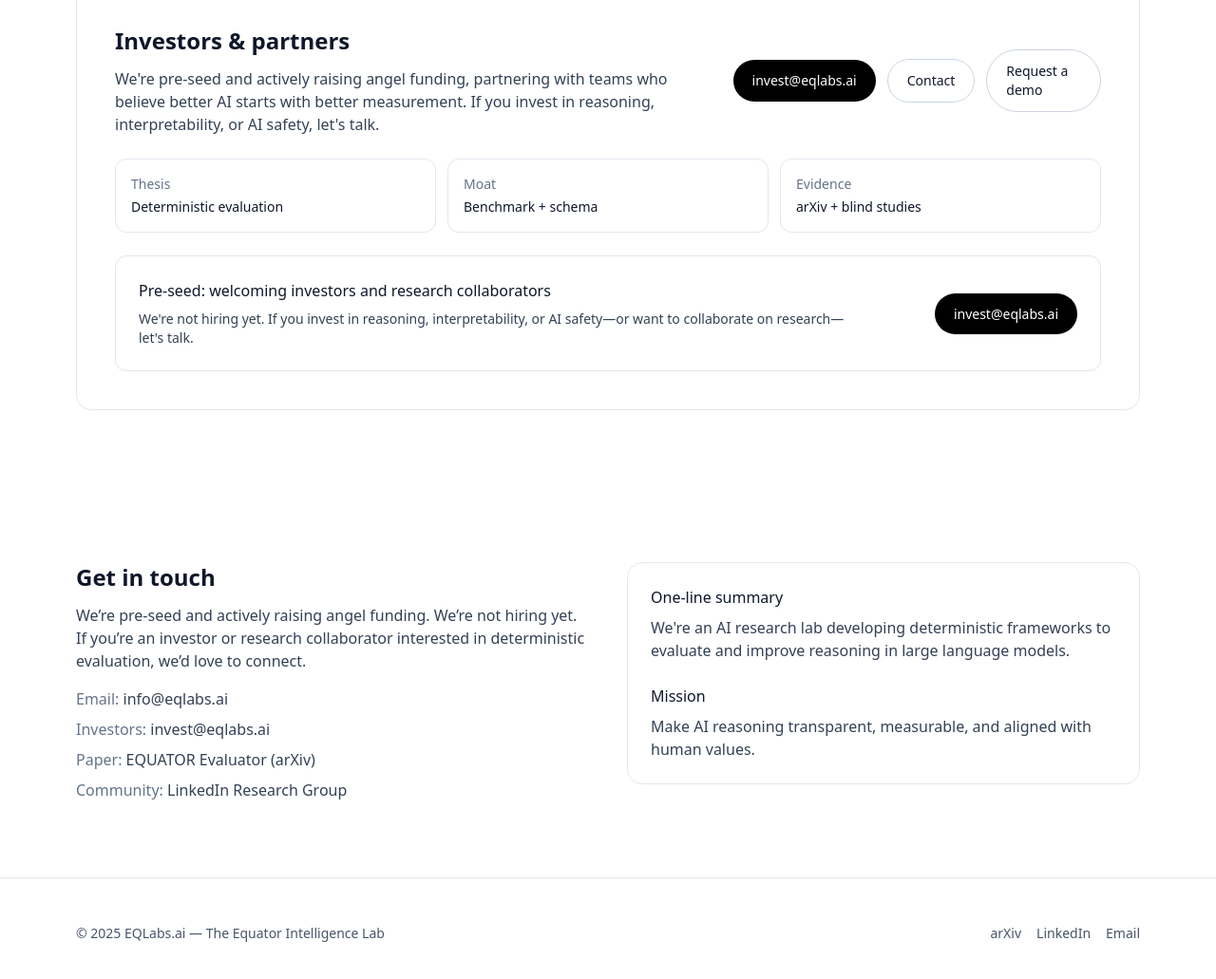
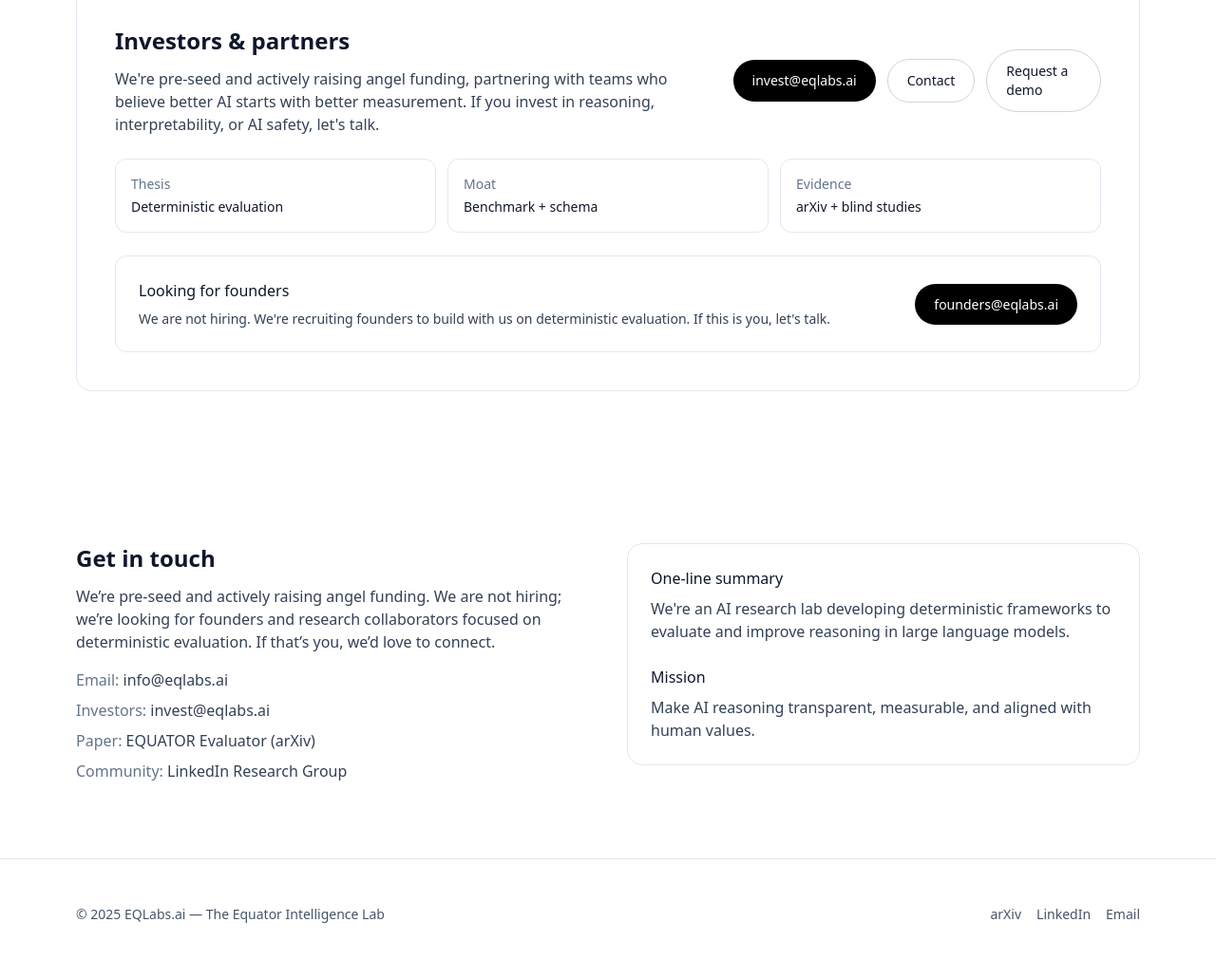
Before and after one commit to raymondbernard/eqlabs, a website: page index.html in a window 1280 px wide. Shown: the part 3619-4650 px from the top of the page at 95% size. Drawn offline with nearby package versions, Linux system fonts and the light colour scheme.

Commit message:
Homepage: clarify we are not hiring; recruiting founders (founders@eqlabs.ai)

```diff
--- a/index.html
+++ b/index.html
@@ -307,11 +307,11 @@
         <div class="mt-6 rounded-xl border border-slate-200 p-6">
           <div class="md:flex md:items-center md:justify-between">
             <div>
-              <h3 class="font-medium">Pre‑seed: welcoming investors and research collaborators</h3>
-              <p class="mt-2 text-slate-700 text-sm max-w-3xl">We're not hiring yet. If you invest in reasoning, interpretability, or AI safety—or want to collaborate on research—let's talk.</p>
+              <h3 class="font-medium">Looking for founders</h3>
+              <p class="mt-2 text-slate-700 text-sm max-w-3xl">We are not hiring. We're recruiting founders to build with us on deterministic evaluation. If this is you, let's talk.</p>
             </div>
             <div class="mt-4 md:mt-0">
-              <a href="mailto:invest@eqlabs.ai" class="rounded-full bg-black text-white px-5 py-3 text-sm font-medium hover:bg-slate-900">invest@eqlabs.ai</a>
+              <a href="mailto:founders@eqlabs.ai" class="rounded-full bg-black text-white px-5 py-3 text-sm font-medium hover:bg-slate-900">founders@eqlabs.ai</a>
             </div>
           </div>
         </div>
@@ -324,7 +324,7 @@
       <div class="grid md:grid-cols-2 gap-10 items-start">
         <div>
           <h2 class="text-2xl font-semibold">Get in touch</h2>
-          <p class="mt-3 text-slate-700">We’re pre‑seed and actively raising angel funding. We’re not hiring yet. If you’re an investor or research collaborator interested in deterministic evaluation, we’d love to connect.</p>
+          <p class="mt-3 text-slate-700">We’re pre‑seed and actively raising angel funding. We are not hiring; we’re looking for founders and research collaborators focused on deterministic evaluation. If that’s you, we’d love to connect.</p>
           <ul class="mt-4 space-y-2 text-slate-700">
             <li><span class="text-slate-500">Email:</span> <a class="hover:underline" href="mailto:info@eqlabs.ai">info@eqlabs.ai</a></li>
             <li><span class="text-slate-500">Investors:</span> <a class="hover:underline" href="mailto:invest@eqlabs.ai">invest@eqlabs.ai</a></li>
```
